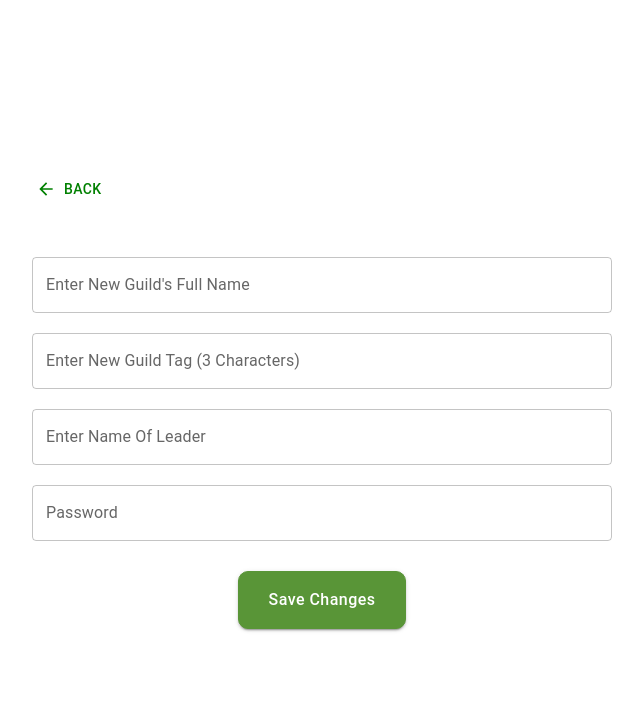
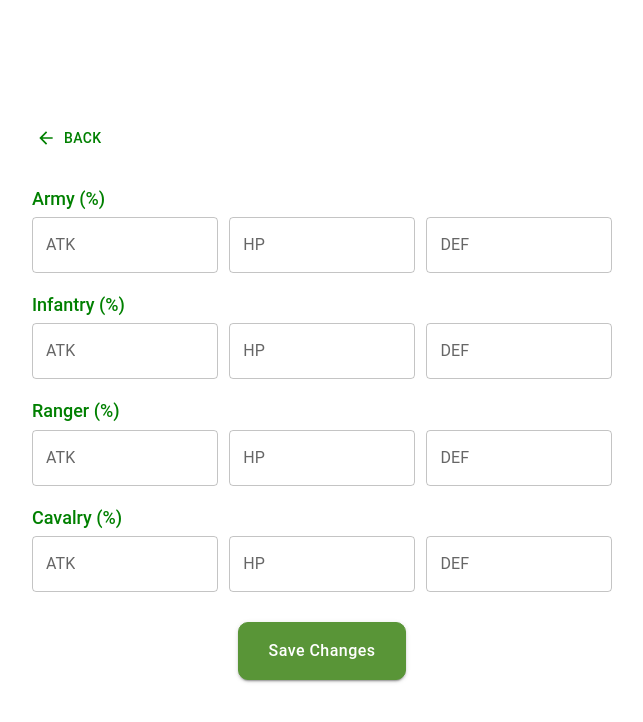
Before and after one commit to RaviGhelani/DA, a Next.js app: page /guild/profile/edit-stats in a window 1280 px wide. Shown: the top 722 px of the page, without its empty margins (318-961 px from the left). Built offline with nearby package versions, Linux system fonts and the light colour scheme.

Commit message:
completed profile page

```diff
--- a/Components/GuildPage/GuildRegister.js
+++ b/Components/GuildPage/GuildRegister.js
@@ -32,7 +32,7 @@ export default function GuildRegister() {
       }}
     >
       <Box sx={{ width: { xs: "90%", sm: "580px" }, marginBottom: "30px" }}>
-        <Button onClick={()=>location.push('/')} sx={{backgroundColor: "none", color: "green"}} startIcon={<ArrowBackIcon />}>
+        <Button onClick={() => location.push('/')} sx={{ backgroundColor: "none", color: "green" }} startIcon={<ArrowBackIcon />}>
           Back
         </Button>
       </Box>
@@ -52,10 +52,12 @@ export default function GuildRegister() {
           label="Enter Your Guild Name (3 Characters)"
         ></TextField>
         <TextField
+          type="password"
           sx={{ width: { xs: "100%", sm: "580px" } }}
           label="Password"
         ></TextField>
         <TextField
+          type="password"
           sx={{ width: { xs: "100%", sm: "580px" } }}
           label="Confirm Password"
         ></TextField>
--- a/Components/User/UserLogIn.js
+++ b/Components/User/UserLogIn.js
@@ -38,7 +38,7 @@ import {
     >
       <Box sx={{ width: { xs: "90%", sm: "580px" }, marginBottom: "30px" }}>
         <Button
-            onClick={()=>location.push('/')}
+          onClick={() => location.push('/')}
           sx={{ backgroundColor: "none", color: "green !important" }}
           startIcon={<ArrowBackIcon />}
         >
@@ -57,6 +57,7 @@ import {
         ></TextField>
 
         <TextField
+          type="password"
           sx={{ width: { xs: "100%", sm: "580px" } }}
           label="Password"
         ></TextField>
@@ -102,7 +103,7 @@ import {
           LogIn
         </Button>
       </FormControl>
-        <Box sx={{ width: { xs: "90%", sm: "580px" }, marginTop: "30px", textAlign:"center" }}>
+      <Box sx={{ width: { xs: "90%", sm: "580px" }, marginTop: "30px", textAlign: "center" }}>
         <Button
           sx={{ backgroundColor: "none", color: "green !important" }}
         >
--- a/Components/User/UserRegister.js
+++ b/Components/User/UserRegister.js
@@ -55,7 +55,7 @@ export default function UserRegister() {
     >
       <Box sx={{ width: { xs: "90%", sm: "580px" }, marginBottom: "30px" }}>
         <Button
-          onClick={()=>location.push('/')}
+          onClick={() => location.push('/')}
           sx={{ backgroundColor: "none", color: "green !important" }}
           startIcon={<ArrowBackIcon />}
         >
@@ -125,7 +125,7 @@ export default function UserRegister() {
             label="Select Guild"
             onChange={handleChange}
           >
-            <MenuItem value={10} sx={{ display: "flex", justifyContent: "space-between", alignItems: "center", px:'10%' }}>
+            <MenuItem value={10} sx={{ display: "flex", justifyContent: "space-between", alignItems: "center", px: '10%' }}>
               <Typography
                 variant="subtitle2"
                 gutterBottom
@@ -149,10 +149,12 @@ export default function UserRegister() {
         </FormControl>
 
         <TextField
+          type="password"
           sx={{ width: { xs: "100%", sm: "580px" } }}
           label="Password"
         ></TextField>
         <TextField
+          type="password"
           sx={{ width: { xs: "100%", sm: "580px" } }}
           label="Confirm Password"
         ></TextField>
--- a/pages/guild/profile/edit-guild-profile/index.js
+++ b/pages/guild/profile/edit-guild-profile/index.js
@@ -29,7 +29,7 @@ import {
       }}
     >
       <Box sx={{ width: { xs: "90%", sm: "580px" }, marginBottom: "30px" }}>
-          <Button onClick={()=>location.push('/guild/profile')} sx={{backgroundColor: "none", color: "green"}} startIcon={<ArrowBackIcon />}>
+        <Button onClick={() => location.push('/guild/profile')} sx={{ backgroundColor: "none", color: "green" }} startIcon={<ArrowBackIcon />}>
           Back
         </Button>
       </Box>
@@ -53,6 +53,7 @@ import {
           label="Enter Name Of Leader"
         ></TextField>
         <TextField
+          type="password"
           sx={{ width: { xs: "100%", sm: "580px" } }}
           label="Password"
         ></TextField>
--- a/pages/guild/profile/edit-player-profile/index.js
+++ b/pages/guild/profile/edit-player-profile/index.js
@@ -95,6 +95,7 @@ export default function Index() {
           </Select>
         </FormControl>
         <TextField
+        type="password"
           sx={{ width: { xs: "100%", sm: "580px" } }}
           label="Password"
         ></TextField>
--- a/pages/guild/profile/edit-stats/index.js
+++ b/pages/guild/profile/edit-stats/index.js
@@ -3,7 +3,9 @@ import {
   Button,
   FormControl,
   FormLabel,
+  InputLabel,
   TextField,
+  Typography,
   styled,
 } from "@mui/material";
 import React from "react";
@@ -29,37 +31,172 @@ import {
       }}
     >
       <Box sx={{ width: { xs: "90%", sm: "580px" }, marginBottom: "30px" }}>
-          <Button onClick={()=>location.push('/guild/profile')} sx={{backgroundColor: "none", color: "green"}} startIcon={<ArrowBackIcon />}>
+        <Button onClick={() => location.push('/guild/profile')} sx={{ backgroundColor: "none", color: "green" }} startIcon={<ArrowBackIcon />}>
           Back
         </Button>
       </Box>
       <FormControl
-          sx={{ display: "flex", gap: "20px", width: { xs: "90%", sm: "auto" } }}
+        sx={{ display: "flex", gap: "20px", width: { xs: "90%", sm: "580px" } }}
       >
         {/* <FormLabel>Enter Name</FormLabel> */}
         <Box>
-
-          </Box>
+          <Typography
+            variant="h5"
+            gutterBottom
+            sx={{
+              fontSize: { xs: "16px", md: "18px", xl: "20px" },
+              fontWeight: "500",
+              color: "green"
+            }}
+          >
+            Army (%)
+          </Typography>
+          <Box sx={{display:"flex", gap:"2%"}}>
             <TextField
               type="number"
               sx={{
-              width: { xs: "100%", sm: "580px" },
+                width: { xs: "32%" },
                 fontSize: { xs: "12px !important" },
               }}
-            label="Enter New Guild's Full Name"
+              label="ATK"
             ></TextField>
             <TextField
-            sx={{ width: { xs: "100%", sm: "580px" } }}
-            label="Enter New Guild Tag (3 Characters)"
+              type="number"
+              sx={{
+                width: { xs: "32%" },
+                fontSize: { xs: "12px !important" },
+              }}
+              label="HP"
             ></TextField>
             <TextField
-            sx={{ width: { xs: "100%", sm: "580px" } }}
-            label="Enter Name Of Leader"
+              type="number"
+              sx={{
+                width: { xs: "32%" },
+                fontSize: { xs: "12px !important" },
+              }}
+              label="DEF"
+            ></TextField>
+          </Box>
+        </Box>
+        <Box>
+          <Typography
+            variant="h5"
+            gutterBottom
+            sx={{
+              fontSize: { xs: "16px", md: "18px", xl: "20px" },
+              fontWeight: "500",
+              color: "green"
+            }}
+          >
+            Infantry (%)
+          </Typography>
+          <Box sx={{display:"flex", gap:"2%"}}>
+            <TextField
+              type="number"
+              sx={{
+                width: { xs: "32%" },
+                fontSize: { xs: "12px !important" },
+              }}
+              label="ATK"
             ></TextField>
             <TextField
-            sx={{ width: { xs: "100%", sm: "580px" } }}
-            label="Password"
+              type="number"
+              sx={{
+                width: { xs: "32%" },
+                fontSize: { xs: "12px !important" },
+              }}
+              label="HP"
             ></TextField>
+            <TextField
+              type="number"
+              sx={{
+                width: { xs: "32%" },
+                fontSize: { xs: "12px !important" },
+              }}
+              label="DEF"
+            ></TextField>
+          </Box>
+        </Box>
+        <Box>
+          <Typography
+            variant="h5"
+            gutterBottom
+            sx={{
+              fontSize: { xs: "16px", md: "18px", xl: "20px" },
+              fontWeight: "500",
+              color: "green"
+            }}
+          >
+            Ranger (%)
+          </Typography>
+          <Box sx={{display:"flex", gap:"2%"}}>
+            <TextField
+              type="number"
+              sx={{
+                width: { xs: "32%" },
+                fontSize: { xs: "12px !important" },
+              }}
+              label="ATK"
+            ></TextField>
+            <TextField
+              type="number"
+              sx={{
+                width: { xs: "32%" },
+                fontSize: { xs: "12px !important" },
+              }}
+              label="HP"
+            ></TextField>
+            <TextField
+              type="number"
+              sx={{
+                width: { xs: "32%" },
+                fontSize: { xs: "12px !important" },
+              }}
+              label="DEF"
+            ></TextField>
+          </Box>
+        </Box>
+        <Box>
+          <Typography
+            variant="h5"
+            gutterBottom
+            sx={{
+              fontSize: { xs: "16px", md: "18px", xl: "20px" },
+              fontWeight: "500",
+              color: "green"
+            }}
+          >
+          Cavalry (%)
+          </Typography>
+          <Box sx={{display:"flex", gap:"2%"}}>
+            <TextField
+              type="number"
+              sx={{
+                width: { xs: "32%" },
+                fontSize: { xs: "12px !important" },
+              }}
+              label="ATK"
+            ></TextField>
+            <TextField
+              type="number"
+              sx={{
+                width: { xs: "32%" },
+                fontSize: { xs: "12px !important" },
+              }}
+              label="HP"
+            ></TextField>
+            <TextField
+              type="number"
+              sx={{
+                width: { xs: "32%" },
+                fontSize: { xs: "12px !important" },
+              }}
+              label="DEF"
+            ></TextField>
+          </Box>
+        </Box>
+
+
         <Button
           disableRipple
           // disabled={!isDirty}
```
Lines whose indentation alone changed are shown as unchanged.
